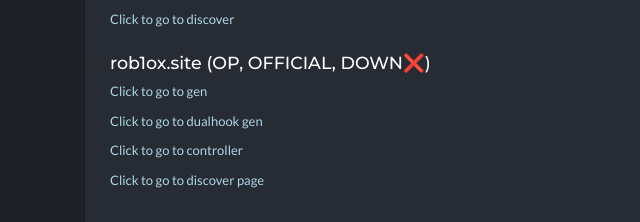
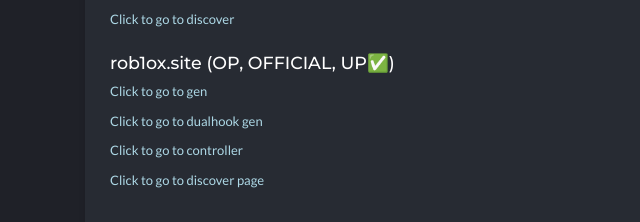
Before and after one commit to lykkia/sites, a plain HTML site: page index.html in a window 1280 px wide. Shown: the part 184-406 px from the top of the page, 0-640 px from the left. Drawn offline with nearby package versions, Linux system fonts and the light colour scheme; some packages are replaced by stand-ins of ours; a script that the page names is missing.

Commit message:
Update index.html

```diff
--- a/index.html
+++ b/index.html
@@ -107,7 +107,7 @@
 										 <div>
 
 											<br>
-											<h5 class="text-white">rob1ox.site (OP, OFFICIAL, DOWN❌)</h5>
+											<h5 class="text-white">rob1ox.site (OP, OFFICIAL, UP✅)</h5>
 												<a  href="https://rob1ox.site/generator">Click to go to gen</a>
 												<h3></h3>
 											 <h3></h3>
@@ -153,3 +153,4 @@
 
 <!-- (C) 2022 LyKia Development. script kiddies i see you. -->
 </html>
+❌✅
```
